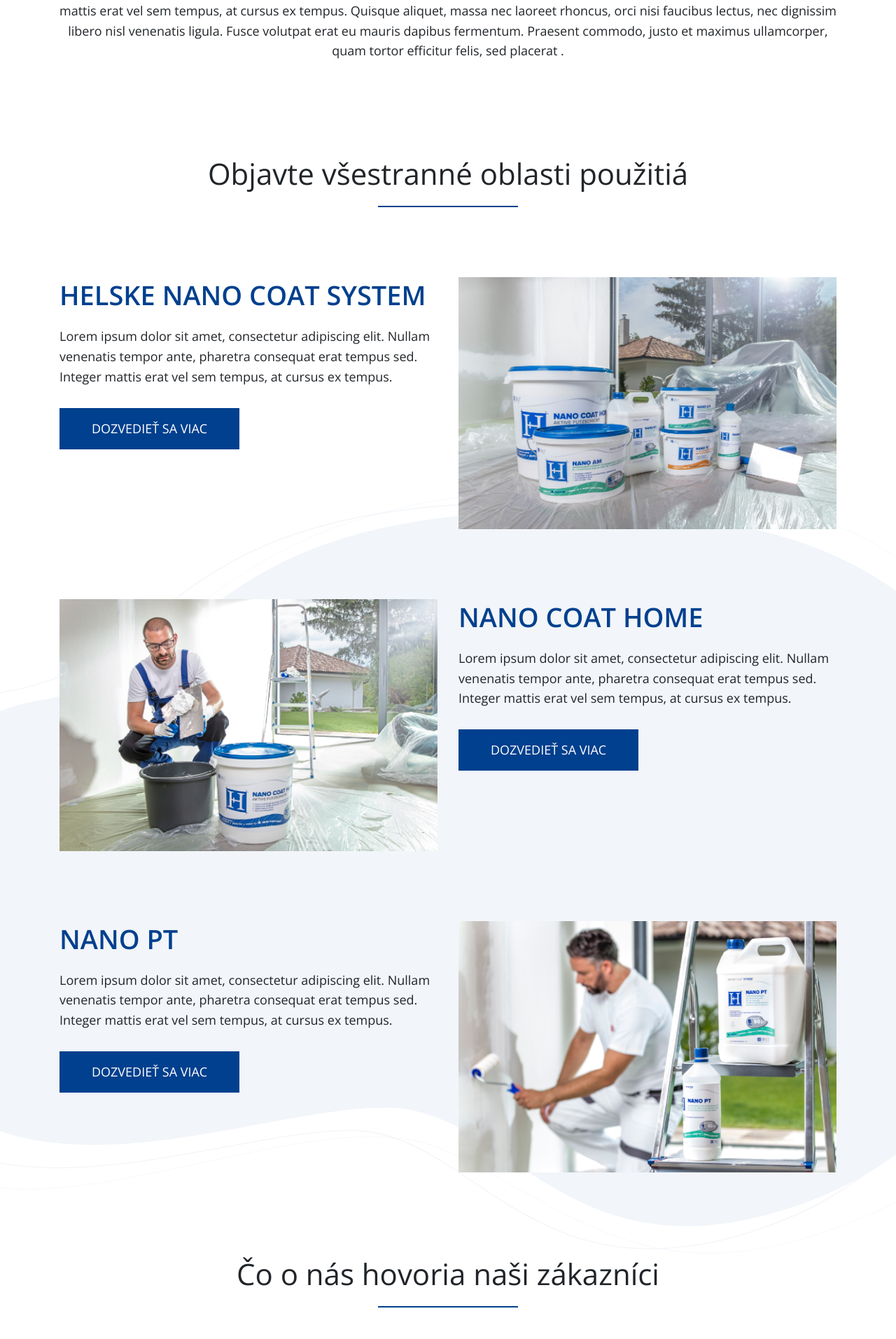
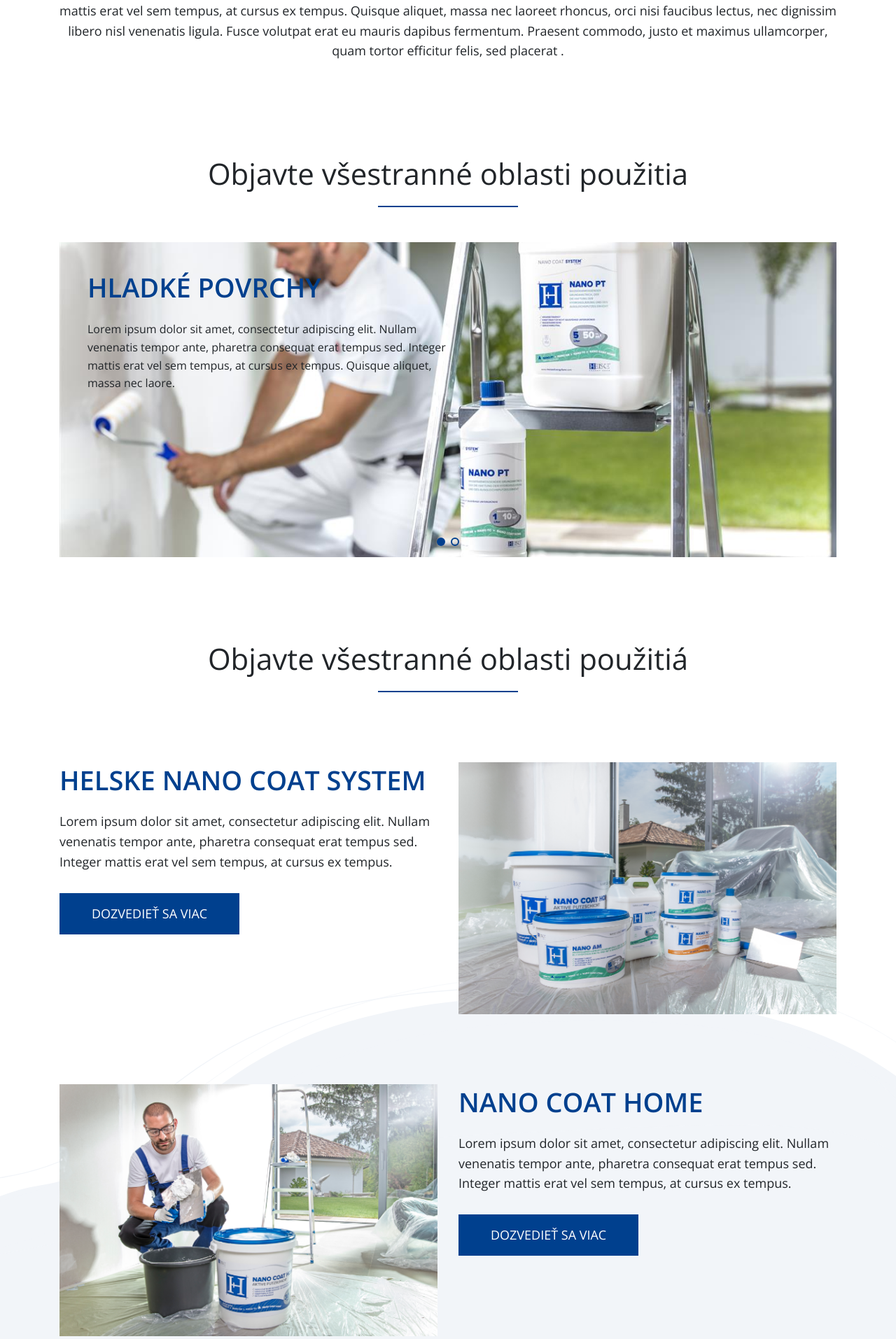
Before and after one commit to lukesvec/helske-sk, a PHP site: page /nano-coat-system.php in a window 1280 px wide. Shown: the part 405-2318 px from the top of the page at 70% size. Run offline with PHP 8.4, Linux system fonts and the light colour scheme; style sheets or scripts are compiled from the project's sources; grey boxes are pictures that could not be loaded.

Commit message:
content slider up

```diff
--- a/nano-coat-system.php
+++ b/nano-coat-system.php
@@ -4,6 +4,7 @@
 	include "parts/header-navigation.php";
 
 	include "parts/element-section-basic.php";
+	include "parts/element-image-caption.php";
 	include "parts/element-section-list-product2.php";
 	include "parts/element-quote-video.php";
 
--- /dev/null
+++ b/parts/element-image-caption.php
@@ -0,0 +1,37 @@
+<div class="container">
+	<h3 class="font-extralarge font-light text-center m-t-100 ">Objavte všestranné oblasti použitia</h3>
+	<div class="divider-small"></div>
+
+	<div class="row m-t-50">
+	<div class="col-12">
+
+		<div class="swiper-body small">
+		    <div class="swiper-wrapper">
+
+		        <div class="swiper-slide ">
+						<img src="/storage/imags/slider1.jpeg" alt="image" class="image-cover">
+						<div class="image-box-description">
+							<h4 class="col-12 col-sm-6 text-custom font-600 all-caps font-large">Hladké povrchy</h4>
+							<div class="clearfix">&nbsp;</div>
+							<p class="col-12 col-sm-6">Lorem ipsum dolor sit amet, consectetur adipiscing elit. Nullam venenatis tempor ante, pharetra consequat erat tempus sed. Integer mattis erat vel sem tempus, at cursus ex tempus. Quisque aliquet, massa nec laore.</p>
+						</div>
+		        </div>
+		        <div class="swiper-slide ">
+						<img src="https://images.unsplash.com/photo-1524758631624-e2822e304c36?ixlib=rb-1.2.1&amp;ixid=eyJhcHBfaWQiOjEyMDd9&amp;auto=format&amp;fit=crop&amp;w=800&amp;q=80" alt="image" class="image-cover">
+						<div class="image-box-description">
+							<h4 class="col-12 col-sm-6 text-custom font-600 all-caps font-large">Hladké povrchy</h4>
+							<div class="clearfix">&nbsp;</div>
+							<p class="col-12 col-sm-6">Lorem ipsum dolor sit amet, consectetur adipiscing elit. Nullam venenatis tempor ante, pharetra consequat erat tempus sed. Integer mattis erat vel sem tempus, at cursus ex tempus. Quisque aliquet, massa nec laore.</p>
+						</div>
+		        </div>
+
+		    </div>
+		    <div class="swiper-pagination"></div>
+		</div>
+		<div class="clearfix">&nbsp;</div>
+
+
+
+		</div>
+	</div>
+</div>
--- a/parts/home-slide-alt.php
+++ b/parts/home-slide-alt.php
@@ -1,7 +1,7 @@
 <div class="swiper-container">
     <div class="swiper-wrapper">
         <div class="swiper-slide ">
-	        <div class="container text-center">
+	        <div class="container home text-center">
 		        <h1 class="all-caps text-custom font-600">Problém / řešení</h1>
 		        <p>Lorem ipsum dolor sit amet, consectetur adipiscing elit. Nullam venenatis tempor ante,
 pharetra consequat erat tempus sed. Integer mattis erat vel sem tempus, at cursus ex tempus.</p>
--- a/parts/home-slider.php
+++ b/parts/home-slider.php
@@ -1,7 +1,7 @@
 <div class="swiper-container">
     <div class="swiper-wrapper">
         <div class="swiper-slide ">
-	        <div class="container text-center">
+	        <div class="container home text-center">
 		        <h1 class="all-caps text-custom font-600">HELSKE NANO COAT SYSTEM</h1>
 		        <p>Lorem ipsum dolor sit amet, consectetur adipiscing elit. Nullam venenatis tempor ante,
 pharetra consequat erat tempus sed. Integer mattis erat vel sem tempus, at cursus ex tempus.</p>
--- a/tis/javas/custom.js
+++ b/tis/javas/custom.js
@@ -28,8 +28,19 @@ $(document).ready(function () {
 	var mySwiper = new Swiper ('.swiper-container', {
 	  loop: true,
 	  grabCursor: true,
+	})
+});
 
-	})
+// ******
+// BODY SLIDER
+var mySwiper = new Swiper('.swiper-body', {
+  loop: true,
+  mousewheel: true,
+  pagination: {
+    el: '.swiper-pagination',
+    type: 'bullets',
+    clickable: true
+  },
 });
 
 
--- a/tis/styles/custom.scss
+++ b/tis/styles/custom.scss
@@ -1,8 +1,50 @@
 @import "core/variables";
+
+.swiper-body {
+	width: 100%;
+	height: 450px;
+	overflow: hidden;
+	.swiper-slide {
+	    height: 100%;
+	    width: 100%;
+	    position: relative;
+	    p {
+	   		font-size: 16px;
+		}
+		h4 {
+	    	line-height: 100%;
+		}
+	}
+}
+.swiper-pagination-bullet {
+	width: 15px;
+	height: 15px;
+	background: transparent;
+	opacity: 1;
+	border: 2px solid $custom;
+}
+.swiper-pagination-bullet-active {
+	background: $custom;
+}
+.swiper-container-horizontal>.swiper-pagination-bullets, .swiper-pagination-custom, .swiper-pagination-fraction {
+	bottom: 35px;
+}
 
 .swiper-container {
     width: 100%;
     height: 850px;
+    &.auto {
+	    height: auto;
+    }
+    &.small {
+	    height: 450px;
+	    p {
+		    font-size: 16px;
+	    }
+	    h4 {
+		    line-height: 100%;
+	    }
+    }
 
     .swiper-slide {
 	    height: 100%;
@@ -10,7 +52,7 @@
 	    position: relative;
 	    background: #00408E;
 
-	    .container {
+	    .container.home {
 		    z-index: 100;
 		    position: relative;
 		    padding-top: 250px;
@@ -633,3 +675,16 @@ form.contact {
 		}
 	}
 }
+
+
+.image-box-description {
+	position: absolute;
+	top: 35px;
+	left: 25px;
+}
+
+.image-cover {
+	width: 100%;
+	height: 100%;
+	object-fit: cover;
+}
```
Also changed, not shown: tis/styles/custom.css, 2 other files.
